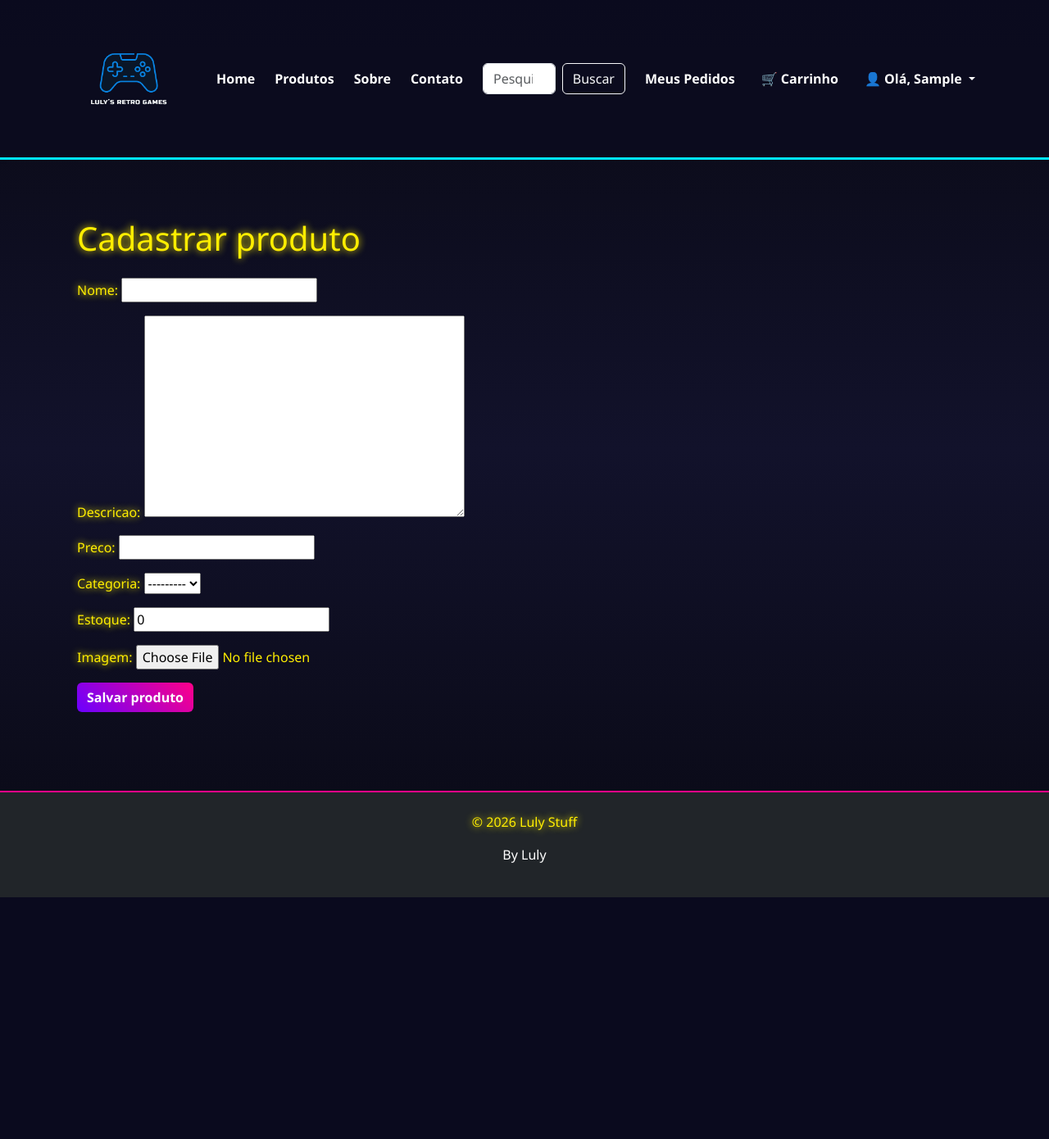
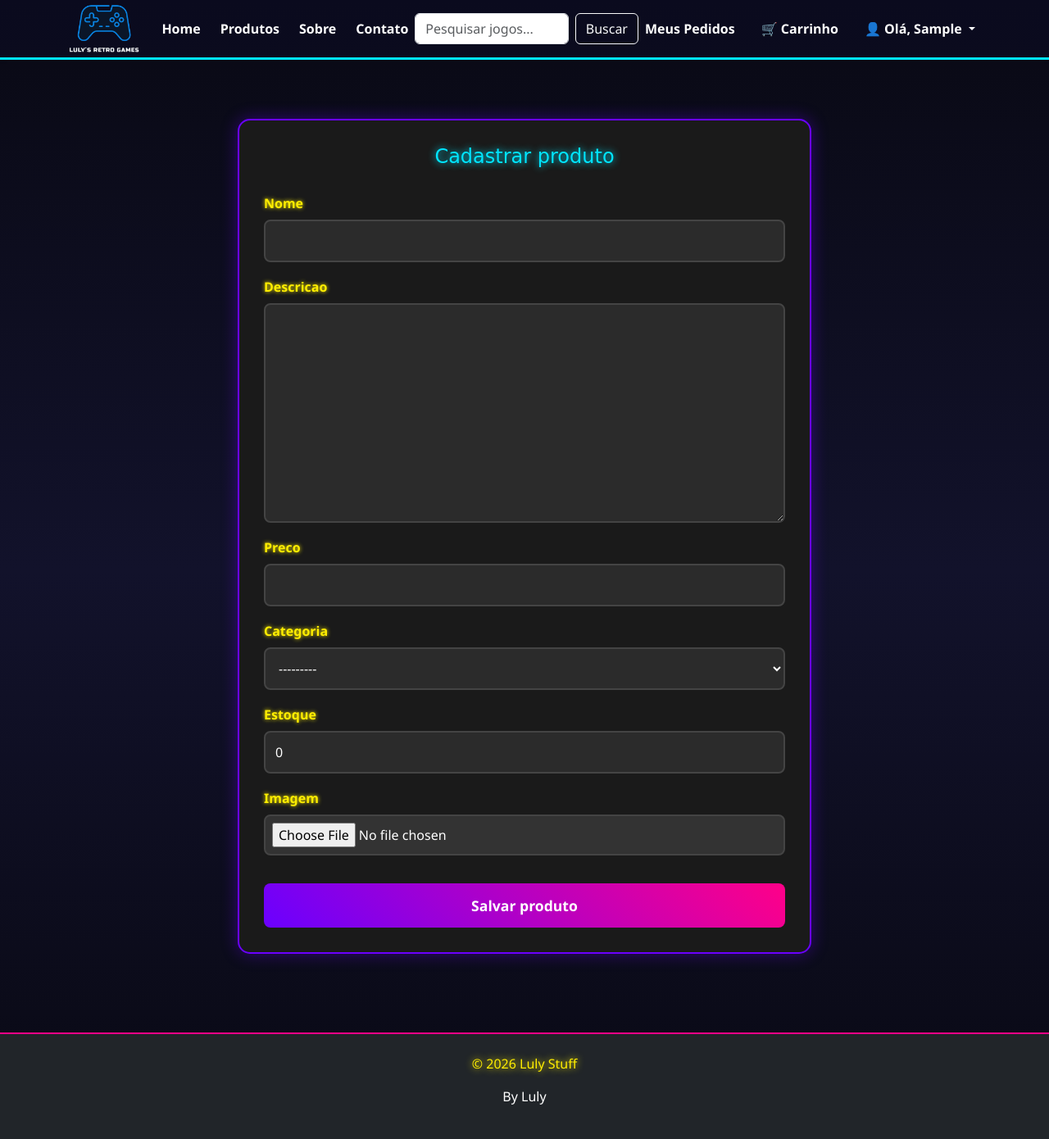
Before and after one commit to luiztenthousand/Luly-s-Retro-Games, a Django app: page /produtos/novo/ in a window 1280 px wide. Shown: the whole page at 82% size. Before the commit the page ends 1095 px from the top, so only its background shows below. Run offline with Django 5.2, Linux system fonts and the light colour scheme; the visitor is signed in with stand-in values (Sample User, id 1); data that the repository does not hold is empty.

Commit message:
Segundo commit

```diff
--- a/core/settings.py
+++ b/core/settings.py
@@ -133,5 +133,7 @@ MAILERS = {
 }
 
 LOGIN_URL = 'usuarios:login'
+LOGIN_REDIRECT_URL = 'usuarios:perfil'
+LOGOUT_REDIRECT_URL = '/produtos/'
 MEDIA_URL = 'media/'
 MEDIA_ROOT = BASE_DIR / 'media'
--- a/core/templates/core/base.html
+++ b/core/templates/core/base.html
@@ -17,9 +17,6 @@
 
     <link href="https://cdn.jsdelivr.net/npm/bootstrap@5.3.3/dist/css/bootstrap.min.css" rel="stylesheet">
     <link rel="stylesheet" href="{% static 'loja/css/style.css' %}">
-
-    <link href="{% static 'core/css/style.css' %}" rel="stylesheet">
-
 </head>
 
 <body>
--- a/core/templates/core/partials/nav.html
+++ b/core/templates/core/partials/nav.html
@@ -1,10 +1,10 @@
 {% load static %}
-<nav class="navbar navbar-expand-lg navbar-dark bg-dark shadow-sm py-3">
+<nav class="navbar navbar-expand-lg navbar-dark bg-dark shadow-sm py-0">
     <div class="container">
 
         <!-- LOGO -->
         <a class="navbar-brand fw-bold fs-4 d-flex align-items-center" href="{% url 'loja:home' %}">
-            <img src="{% static 'loja/images/logo2.png' %}" alt="Logo Luly`s Retro Games" class="logo-navbar me-2 rounded">
+            <img src="{% static 'loja/images/logo2.png' %}" alt="Logo Luly`s Retro Games" class="logo-navbar">
         </a>
 
         <!-- BOTÃO PARA CELULAR -->
@@ -23,7 +23,7 @@
         <div class="collapse navbar-collapse" id="menuPrincipal">
 
             <!-- LINKS DA ESQUERDA -->
-            <ul class="navbar-nav me-auto align-items-lg-center gap-lg-2">
+            <ul class="navbar-nav align-items-lg-center gap-lg-2">
                 <li class="nav-item">
                     <a class="nav-link text-white" href="{% url 'loja:home' %}">Home</a>
                 </li>
@@ -38,8 +38,8 @@
                 </li>
             </ul>
 
-            <!-- BARRA DE PESQUISA (CENTRO) -->
-            <form class="d-flex mx-lg-3 my-2 my-lg-0" action="{% url 'loja:produtos' %}" method="GET">
+            <!-- BARRA DE PESQUISA (COM MARGEM CONTROLADA) -->
+            <form class="d-flex mx-lg-auto my-2 my-lg-0" action="{% url 'loja:produtos' %}" method="GET">
                 <input class="form-control me-2" type="search" name="busca" placeholder="Pesquisar jogos..." aria-label="Search">
                 <button class="btn btn-outline-light" type="submit">Buscar</button>
             </form>
--- a/loja/admin.py
+++ b/loja/admin.py
@@ -11,6 +11,7 @@ class CategoriaAdmin(admin.ModelAdmin):
 @admin.register(Produto)
 class ProdutoAdmin(admin.ModelAdmin):
     list_display = ("nome", "categoria", "preco", "estoque", "data_cadastro")
+    list_editable = ("categoria", "preco", "estoque")
     search_fields = ("nome", "descricao")
     list_filter = ("categoria", "data_cadastro")
     ordering = ("-data_cadastro",)
--- a/loja/static/loja/css/style.css
+++ b/loja/static/loja/css/style.css
@@ -42,12 +42,15 @@ main {
     background: rgba(11, 11, 31, 0.95) !important;
     border-bottom: 3px solid var(--retro-cyan);
     box-shadow: 0 0 15px var(--retro-cyan);
+
+    padding-top: 0 !important;
+    padding-bottom: 0 !important;
+    min-height: auto;
 }
 
 .logo-navbar {
-    height: 150px;
-    width: auto;
-    transition: 0.3s;
+    height: 60px !important;
+    width: auto !important;
 }
 
 .logo-navbar:hover {
@@ -315,3 +318,101 @@ footer {
     margin-bottom: 20px;
     color: #f5f5f5 !important;
 }
+
+/* ===== CONTAINER DO FORMULÁRIO (ATUALIZADO PARA ROXO/ROSA NEON) ===== */
+.form-card {
+    max-width: 700px;
+    margin: auto;
+    padding: 30px;
+    background: #1a1a1a;
+    border: 2px solid var(--retro-purple);
+    border-radius: 15px;
+    box-shadow: 0 0 20px rgba(106, 0, 255, 0.4);
+}
+
+/* Título */
+.form-title {
+    text-align: center;
+    color: var(--retro-cyan);
+    margin-bottom: 30px;
+    font-family: 'Press Start 2P', cursive;
+    font-size: 1.5rem;
+    text-shadow: 0 0 10px var(--retro-cyan);
+}
+
+/* Labels */
+.form-card label {
+    display: block;
+    margin-bottom: 8px;
+    color: var(--retro-yellow);
+    font-weight: bold;
+    text-shadow: 0 0 5px var(--retro-yellow);
+}
+
+/* Inputs */
+.form-card input,
+.form-card textarea,
+.form-card select {
+    display: block;
+    width: 100%;
+    padding: 12px;
+    margin-bottom: 18px;
+    border: 2px solid #444;
+    border-radius: 8px;
+    background-color: #2b2b2b;
+    color: white;
+    box-sizing: border-box;
+    transition: 0.3s;
+}
+
+/* Efeito ao clicar (Foco em Rosa Neon) */
+.form-card input:focus,
+.form-card textarea:focus,
+.form-card select:focus {
+    outline: none;
+    border-color: var(--retro-pink);
+    box-shadow: 0 0 10px rgba(255, 0, 136, 0.6);
+}
+
+/* Campo de upload */
+.form-card input[type="file"] {
+    padding: 8px;
+    background: #333;
+}
+
+/* Texto de ajuda */
+.helptext {
+    color: #aaa;
+    font-size: 0.85rem;
+    display: block;
+    margin-top: -10px;
+    margin-bottom: 15px;
+}
+
+/* Mensagens de erro */
+.errorlist {
+    list-style: none;
+    padding: 0;
+    color: #ff4d4d;
+    font-size: 0.9rem;
+    margin-bottom: 10px;
+}
+
+/* Botão Salvar (Gradiente Roxo/Rosa Neon) */
+.btn-salvar {
+    width: 100%;
+    padding: 14px;
+    border: none;
+    border-radius: 8px;
+    background: linear-gradient(45deg, var(--retro-purple), var(--retro-pink));
+    color: white;
+    font-size: 1.1rem;
+    font-weight: bold;
+    cursor: pointer;
+    transition: 0.3s;
+}
+
+.btn-salvar:hover {
+    transform: translateY(-2px);
+    box-shadow: 0 0 15px var(--retro-pink), 0 0 30px var(--retro-purple);
+}
--- a/loja/templates/loja/home.html
+++ b/loja/templates/loja/home.html
@@ -10,7 +10,7 @@
 
 <p>{{ subtitulo }}</p>
 
-<h2 class="mb-4"> Categorias</h2>
+<h2 class="mb-4"> Destaques </h2>
 
 <div class="row g-4" style="margin-bottom: 30px;">
 
--- a/loja/templates/loja/produto_form.html
+++ b/loja/templates/loja/produto_form.html
@@ -1,29 +1,36 @@
 {% extends "core/base.html" %}
-
+{% load static %}
 {% block content %}
 
 <div class="container py-5">
+    <div class="form-card">
+        <h1 class="form-title">Cadastrar produto</h1>
 
-    <h1 class="mb-4">
-        Cadastrar produto
-    </h1>
+        <form method="post" enctype="multipart/form-data">
+            {% csrf_token %}
 
-    <form method="post" enctype="multipart/form-data">
+            {% for field in form %}
+                <div class="mb-3">
+                    <label for="{{ field.id_for_label }}">{{ field.label }}</label>
+                    {{ field }}
 
-        {% csrf_token %}
+                    {% if field.help_text %}
+                        <small class="helptext">{{ field.help_text }}</small>
+                    {% endif %}
 
-        {{ form.as_p }}
+                    {% if field.errors %}
+                        <div class="errorlist">
+                            {{ field.errors }}
+                        </div>
+                    {% endif %}
+                </div>
+            {% endfor %}
 
-        <button
-            type="submit"
-            class="btn btn-primary">
-
-            Salvar produto
-
-        </button>
-
-    </form>
-
+            <button type="submit" class="btn btn-salvar mt-3">
+                Salvar produto
+            </button>
+        </form>
+    </div>
 </div>
 
 {% endblock %}
--- a/loja/views.py
+++ b/loja/views.py
@@ -6,7 +6,7 @@ from .forms import ProdutoForm
 
 # --- INSTITUCIONAL ---
 def home(request):
-    produtos_do_banco = Produto.objects.all()[:4]
+    produtos_do_banco = Produto.objects.all()[:6]
     categorias_principais = Categoria.objects.filter(pai__isnull=True)
 
     contexto = {
--- a/usuarios/templates/usuarios/cadastro.html
+++ b/usuarios/templates/usuarios/cadastro.html
@@ -16,8 +16,8 @@
                         Criar minha conta
                     </h1>
 
-                    <p class="text-muted">
-                        Faça seu cadastro na TACNS Games.
+                    <p>
+                        Faça seu cadastro no Luly`s Retro Games.
                     </p>
 
                     <form method="post">
```
Also changed, not shown: loja/templates/loja/produtos.html (+23 -5 lines), loja/migrations/0002_categoria_cor.py (added), loja/migrations/0003_remove_categoria_cor.py (added), loja/static/loja/images/logo2.png.
